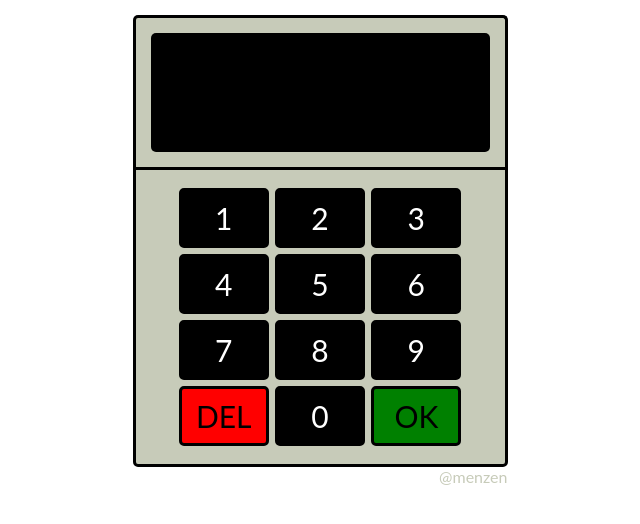
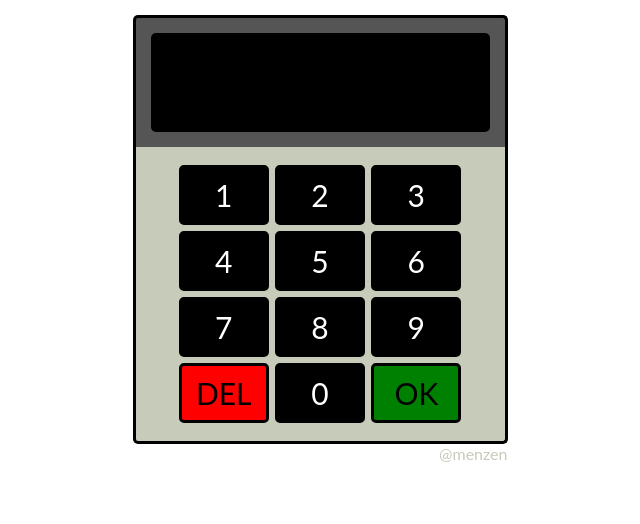
Before and after one commit to menzen/vgdd, a React (Create React App) app: page / in a window 1280 px wide. Shown: the top 524 px of the page, without its empty margins (320-960 px from the left). Built offline with nearby package versions, Linux system fonts and the light colour scheme.

Commit message:
1 file modified

```diff
--- a/src/style.css
+++ b/src/style.css
@@ -3,6 +3,7 @@
   --color-1: #c7cbb9;
   --color-2: #000;
   --color-3: #fff;
+  --color-4: #555;
 }
 
 * {
@@ -45,6 +46,7 @@ body {
   background: var(--color-1);
   border-radius: 0 0 var(--border-radius) var(--border-radius);
   border: 3px solid var(--color-2);
+  border-top: none;
 }
 
 .break {
@@ -86,7 +88,7 @@ body {
 
 .form {
   border-radius: var(--border-radius) var(--border-radius) 0 0;
-  background: var(--color-1);
+  background: var(--color-4);
   padding: 15px;
   border: 3px solid var(--color-2);
   border-bottom: none;
@@ -95,7 +97,6 @@ body {
 input[type="text"] {
   display: block;
   outline: none;
-  padding: 10px;
   width: 100%;
   text-align: center;
   -webkit-appearance: none;
@@ -107,10 +108,12 @@ input[type="text"] {
 .output {
   border-radius: var(--border-radius) var(--border-radius) 0 0;
   font-size: 40px;
+  padding-top: 10px;
 }
 .input {
   border-radius: 0 0 var(--border-radius) var(--border-radius);
   font-size: 30px;
+  padding-bottom: 10px;
 }
 
 input[type="submit"] {
```
